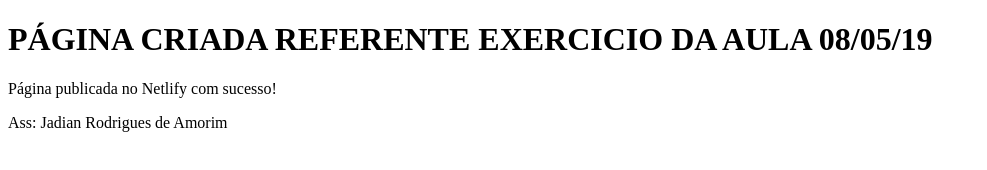
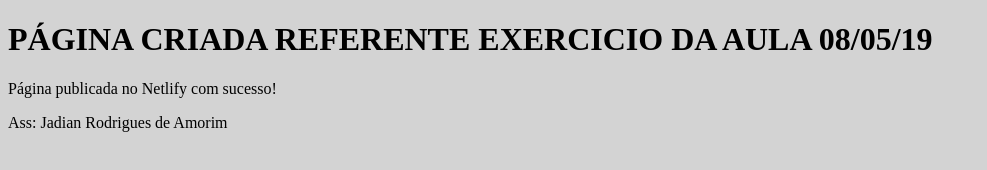
Before and after one commit to JadianR/ExercicioNetlifySolicitado, a plain HTML site: page index.html in a window 1280 px wide. Shown: the whole page, without its empty margins (0-987 px from the left). Drawn offline with Linux system fonts and the light colour scheme.

Commit message:
cor de funco da página adicionada

```diff
--- a/index.html
+++ b/index.html
@@ -3,6 +3,11 @@
 <head>
 	<meta charset="utf-8">
 	<title>Pagina netlify</title>
+	<style type="text/css">
+		body{
+			background-color: #d3d3d3;
+		}
+	</style>
 </head>
 <body>
 
```
